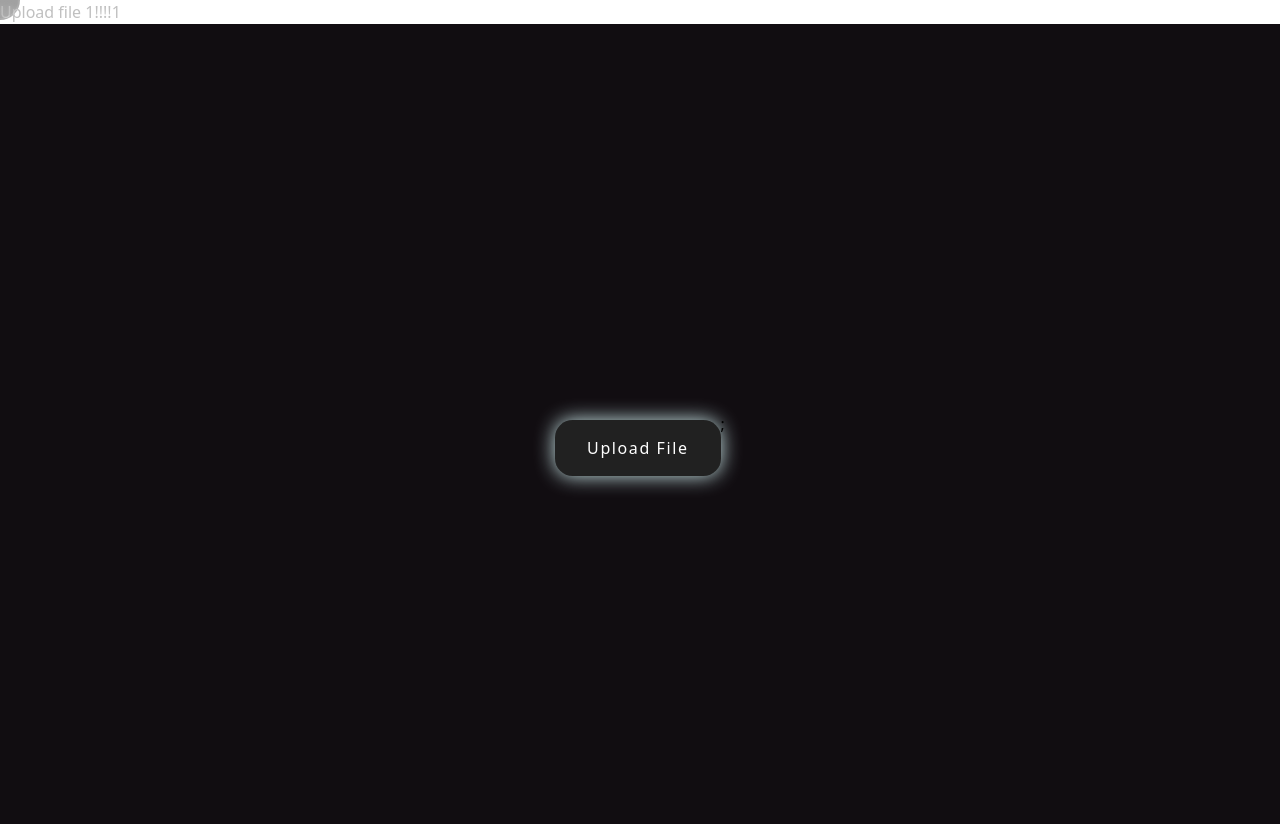
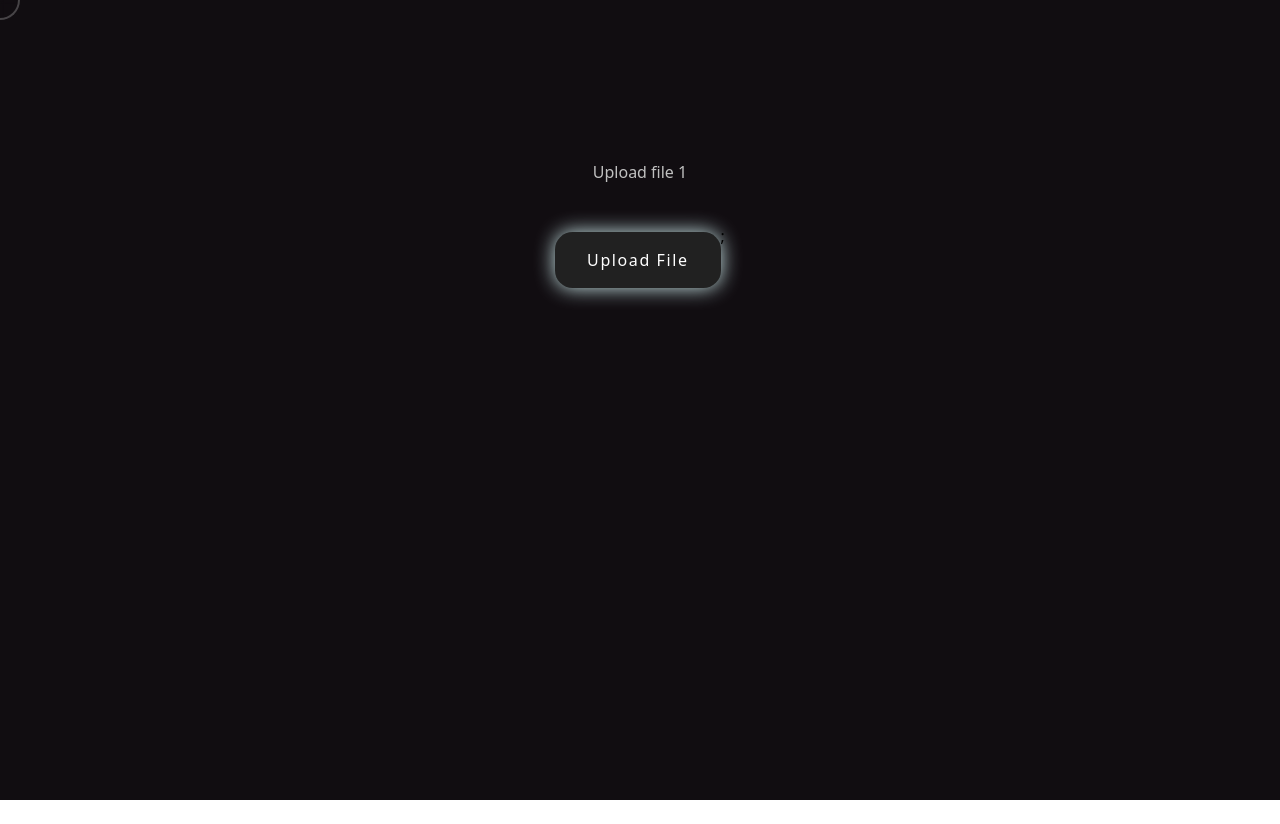
Before and after one commit to bookvacuum/nextjs-boilerplate, a Next.js app: page /storage/1 in a window 1280 px wide. After the commit the page ends 800 px from the top, so only its background shows below. Built offline with nearby package versions, Linux system fonts and the light colour scheme.

Commit message:
dynamic route

```diff
--- a/app/p2p/store/peer/peerActions.ts
+++ b/app/p2p/store/peer/peerActions.ts
@@ -35,7 +35,7 @@ export const startPeer: () => (dispatch: Dispatch) => Promise<void>
                 message.info("Receiving file " + file.fileName + " from " + peerId)
                 if (file.dataType === DataType.FILE) {
                     download(file.file || '', file.fileName || "fileName", file.fileType)
-                    window.location.href = "/storage"
+                    window.location.href = `/storage/${peerId}`
                 }
             })
         })
--- a/app/storage/[slug]/page.tsx
+++ b/app/storage/[slug]/page.tsx
@@ -7,11 +7,11 @@ export default function PageComponent({
 }) {
   return (
     <>
-      <div>
-        <h1 style={{ color: "#c0c0c0" }}>Upload file 1!!!!{params.slug}</h1>
-      </div>
-      <div className="bg-[#110d11] h-screen flex justify-center items-center">
-        <UploadButton />;
+      <div className="bg-[#110d11] w-full h-screen text-center pt-40">
+        <h1 style={{ color: "#c0c0c0" }}>Upload file {params.slug}</h1>
+        <div className="  flex items-center justify-center ">
+          <UploadButton />;
+        </div>
       </div>
     </>
   );
```
